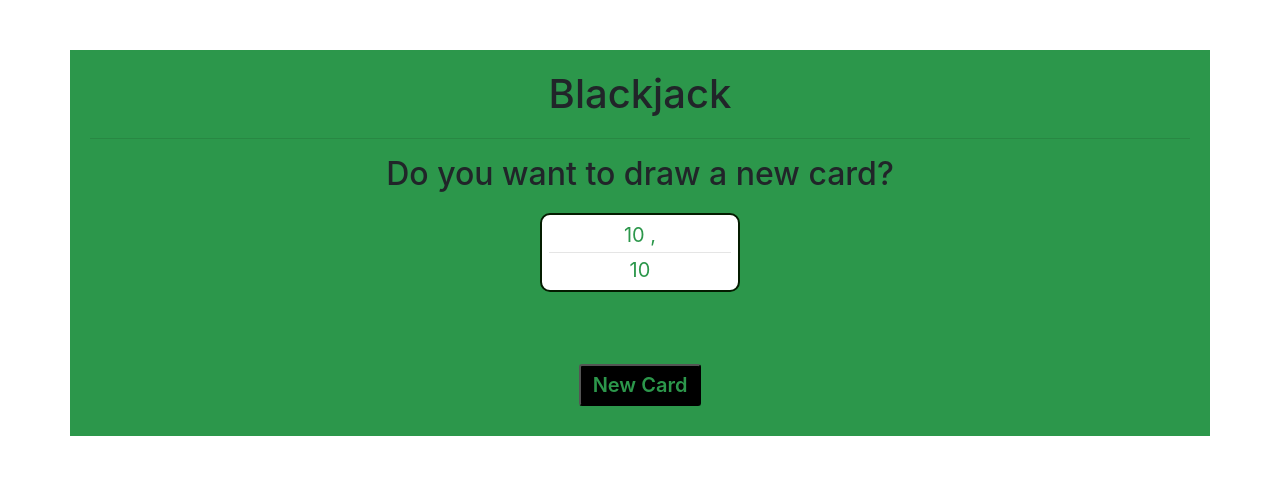
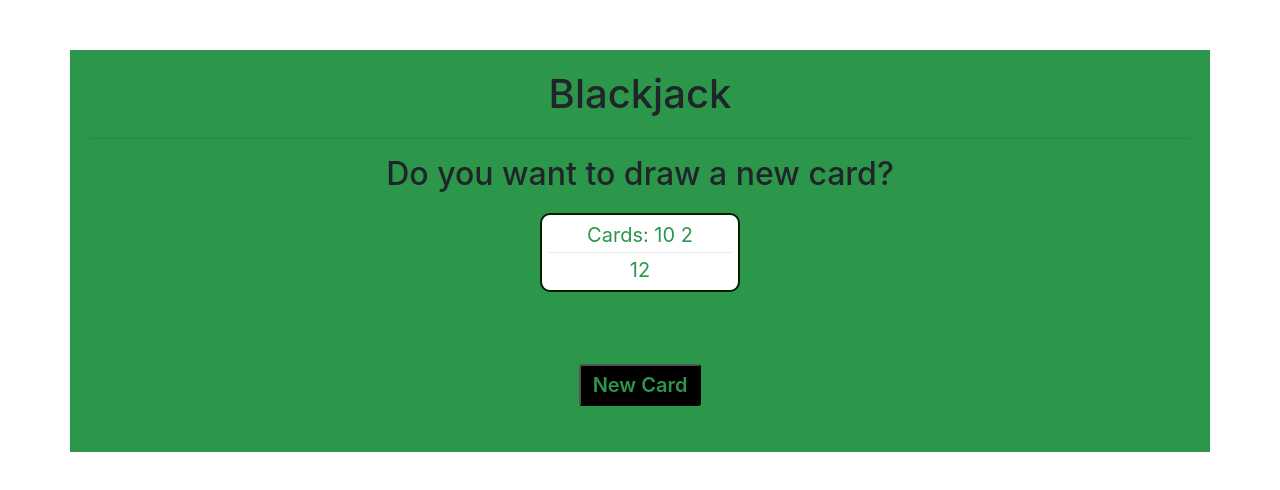
Before and after one commit to Odinkrm/Blackjack-app, a plain HTML site: page index.html in a window 1280 px wide. Both pictures are taken after a click on the button "Start Game". Drawn offline with nearby package versions, Linux system fonts and the light colour scheme.

Commit message:
Fix Sum and drawnCards functions

```diff
--- a/index.html
+++ b/index.html
@@ -28,6 +28,7 @@
         <br />
         <button onclick="getCard()" id="new-card-btn">New Card</button>
       </div>
+      <p id="message"></p>
     </div>
     <script type="text/javascript" src="index.js"></script>
   </body>
--- a/index.js
+++ b/index.js
@@ -11,22 +11,23 @@ function generateRandomNum() {
     return randomNum;
   }
 }
-function updateSum() {
-  for (let i = 0; i < cards.length; i++) {
-    sum += cards[i];
-  }
+function updateSum(number) {
+  sum += number;
   document.getElementById("sum-cards").innerText = sum;
 }
 function updateDrawnCards() {
   let drawnCards = document.getElementById(`drawn-cards`);
+  drawnCards.textContent = "Cards: ";
   for (let i = 0; i < cards.length; i++) {
-    drawnCards.innerHTML = `${cards[i]} ,`;
+    drawnCards.textContent += cards[i] + " ";
   }
 }
 function initiateGame() {
   let card1 = generateRandomNum();
-  cards.push(card1);
-  updateSum();
+  let card2 = generateRandomNum();
+  cards.push(card1, card2);
+  updateSum(card1);
+  updateSum(card2);
   updateDrawnCards();
   document.getElementById("start-btn").style.visibility = "hidden";
 }
```
